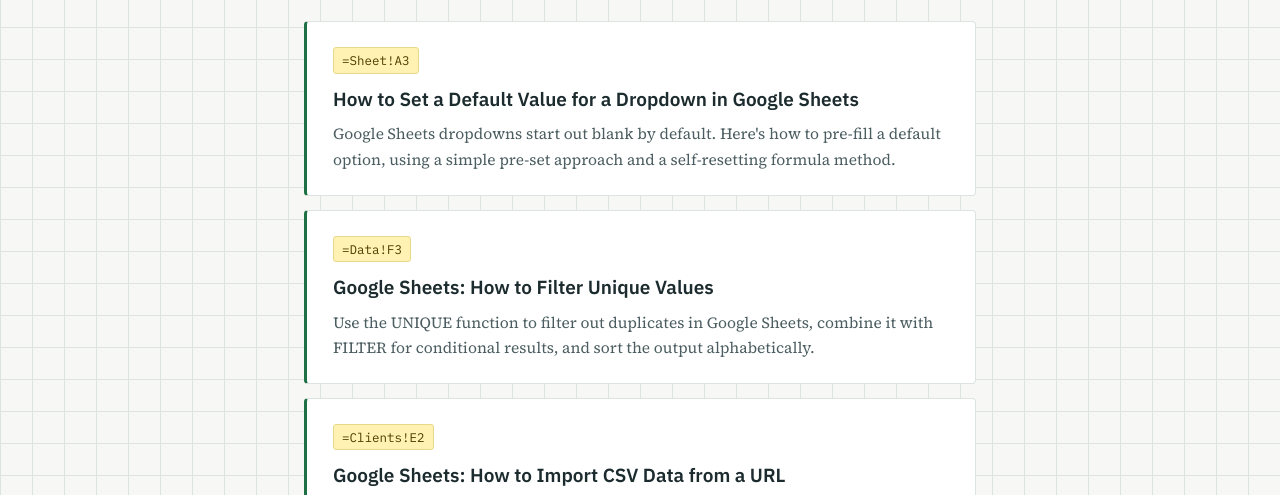
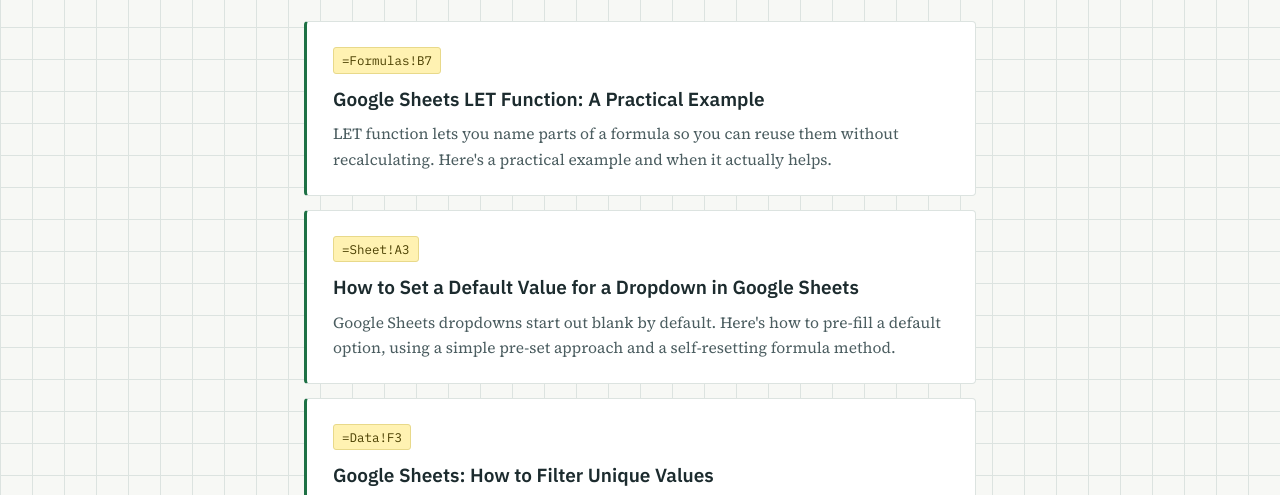
Before and after one commit to Vo1ua/great-tables, a plain HTML site: page articles.html in a window 1280 px wide. Shown: the part 293-788 px from the top of the page. Drawn offline with Linux system fonts and the light colour scheme.

Commit message:
Add Google Sheets LET Function example post
Added a new post card for the Google Sheets LET function example.

```diff
--- a/articles.html
+++ b/articles.html
@@ -195,6 +195,11 @@
 
     <div class="post-list">
 
+        <a class="post-card" href="let-function-example-google-sheet.html">
+        <span class="formula-tag">=Formulas!B7</span>
+        <h2>Google Sheets LET Function: A Practical Example</h2>
+        <p>LET function lets you name parts of a formula so you can reuse them without recalculating. Here's a practical example and when it actually helps.</p>
+      </a>
 
       <a class="post-card" href="dropdown-default-value-google-sheet.html">
         <span class="formula-tag">=Sheet!A3</span>
```
